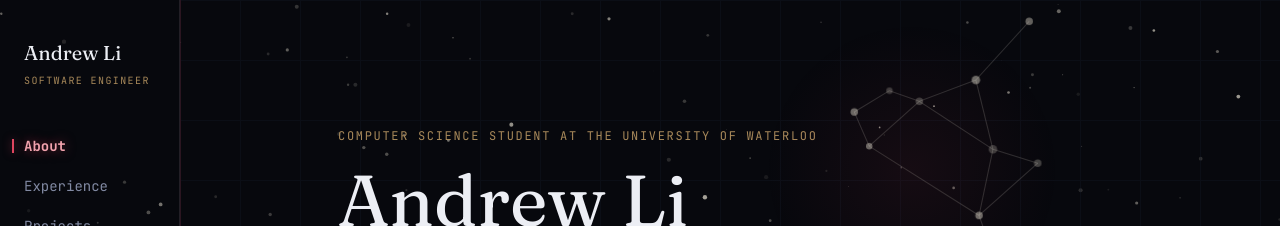
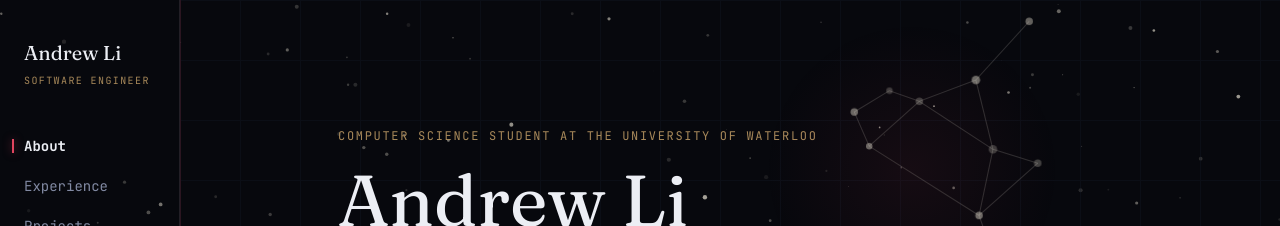
Before and after one commit to andrewl746/Portfolio, a Next.js app: page / in a window 1280 px wide. Shown: the top 226 px of the page. Built offline with nearby package versions, Linux system fonts and the light colour scheme.

Commit message:
feat: updated sidebar once more

```diff
--- a/components/Sidebar.tsx
+++ b/components/Sidebar.tsx
@@ -92,9 +92,7 @@ function SectionNav({
               className={`block transition-colors ${
                 mobile ? "text-base" : "text-sm"
               } ${
-                current
-                  ? "font-bold text-[#f2a3ae] [text-shadow:0_0_12px_rgba(224,69,95,0.55)]"
-                  : "text-body hover:text-primary"
+                current ? "font-bold text-primary" : "text-body hover:text-primary"
               }`}
             >
               {label}
```
